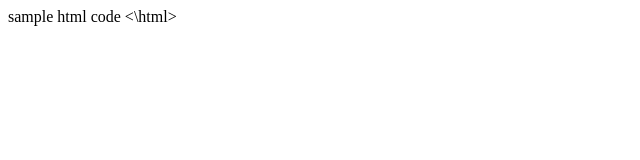
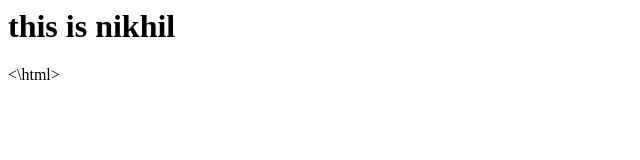
Before and after one commit to nikhil812572/simple-cidi-demo, a plain HTML site: page index.html in a window 1280 px wide. Shown: the whole page, without its empty margins (0-640 px from the left). Drawn offline with Linux system fonts and the light colour scheme.

Commit message:
Updated index.html

```diff
--- a/index.html
+++ b/index.html
@@ -1,3 +1,10 @@
 <html>
-sample html code
+  <head>
+    <title>sample program</title>
+  </head>
+  <body>
+    <h1> this is nikhil</h1>
+  </body>
+
+
 <\html>
```
